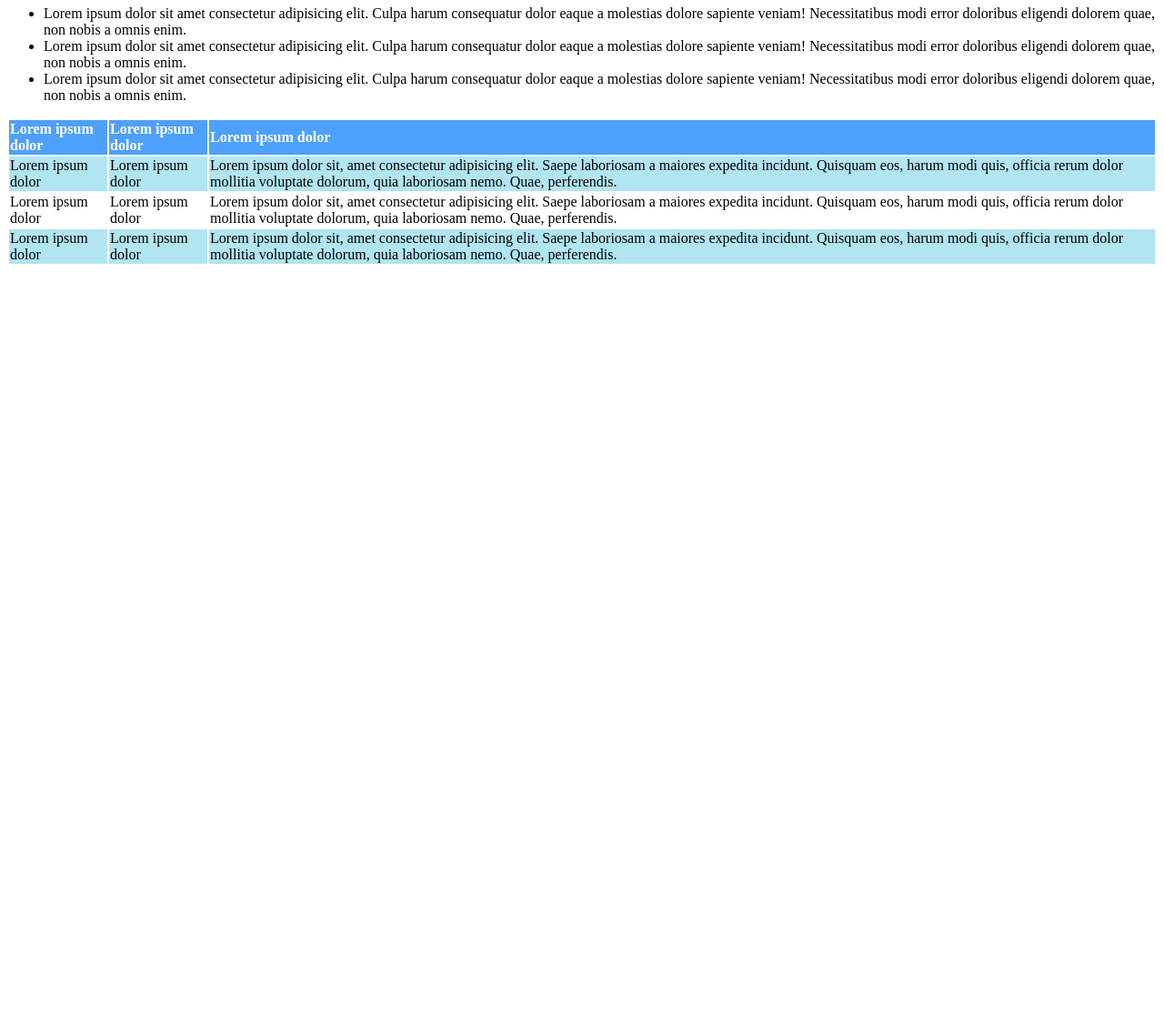
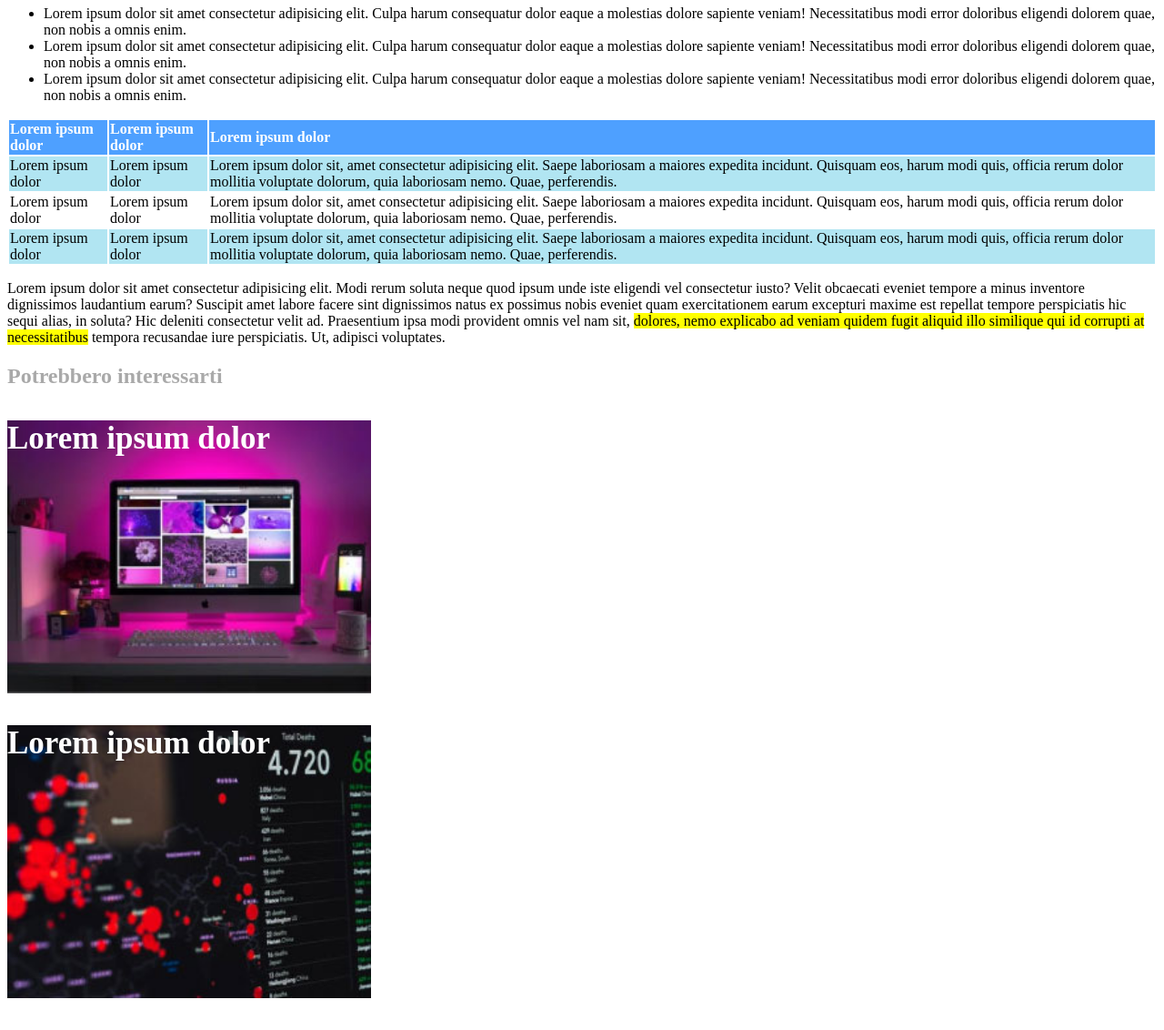
Before and after one commit to federicaarosio/html-css-booleaner, a plain HTML site: page index.html in a window 1280 px wide. Shown: the part 984-2116 px from the top of the page at 91% size. Before the commit the page ends 1284 px from the top, so only its background shows below. Drawn offline with Linux system fonts and the light colour scheme.

Commit message:
last paragraph and footer

```diff
--- a/css/style.css
+++ b/css/style.css
@@ -20,7 +20,7 @@
   font-weight: 800;
 }
 
-.text-date-written-by {
+.text-darkgrey {
   color: darkgrey;
 }
 
@@ -56,3 +56,24 @@ th {
 .row-light-blue {
   background-color: #b1e5f2;
 }
+
+/* Footer */
+.text-white {
+  color: white;
+  font-size: 35px;
+  font-weight: 600;
+}
+
+.bg-monitor {
+  width: 400px;
+  height: 300px;
+  background-image: url(../img/monitor.jpg);
+  background-size: cover;
+}
+
+.bg-graph {
+  width: 400px;
+  height: 300px;
+  background-image: url(../img/graph.jpg);
+  background-size: cover;
+}
--- a/index.html
+++ b/index.html
@@ -21,7 +21,7 @@
         Internet deve essere al servizio del "bene pubblico": il manifesto di Tim Berners-Lee
       </h1>
 
-      <div class="text-date-written-by">
+      <div class="text-darkgrey">
         <p class="written-by">
           Scritto da <span class="author">The Booleaner</span>
         </p>
@@ -114,12 +114,26 @@
       </tbody>
     </table>
 
-
-
-
+    <!-- Secondo Lorem -->
+    <p>
+        Lorem ipsum dolor sit amet consectetur adipisicing elit. Modi rerum soluta neque quod ipsum unde iste eligendi vel consectetur iusto? Velit obcaecati eveniet tempore a minus inventore dignissimos laudantium earum?
+        Suscipit amet labore facere sint dignissimos natus ex possimus nobis eveniet quam exercitationem earum excepturi maxime est repellat tempore perspiciatis hic sequi alias, in soluta? Hic deleniti consectetur velit ad.
+        Praesentium ipsa modi provident omnis vel nam sit, <span class="highlighted-text">dolores, nemo explicabo ad veniam quidem fugit aliquid illo similique qui id corrupti at necessitatibus</span> tempora recusandae iure perspiciatis. Ut, adipisci voluptates.
+    </p>
   </main>
 
-  <footer></footer>
+  <footer>
+    <h2 class="text-darkgrey">
+      Potrebbero interessarti
+    </h2>
+
+    <p class="text-white bg-monitor">
+      Lorem ipsum dolor
+    </p>
+    <p class="text-white bg-graph">
+      Lorem ipsum dolor
+    </p>
+  </footer>
 
 </body>
 </html>
```
